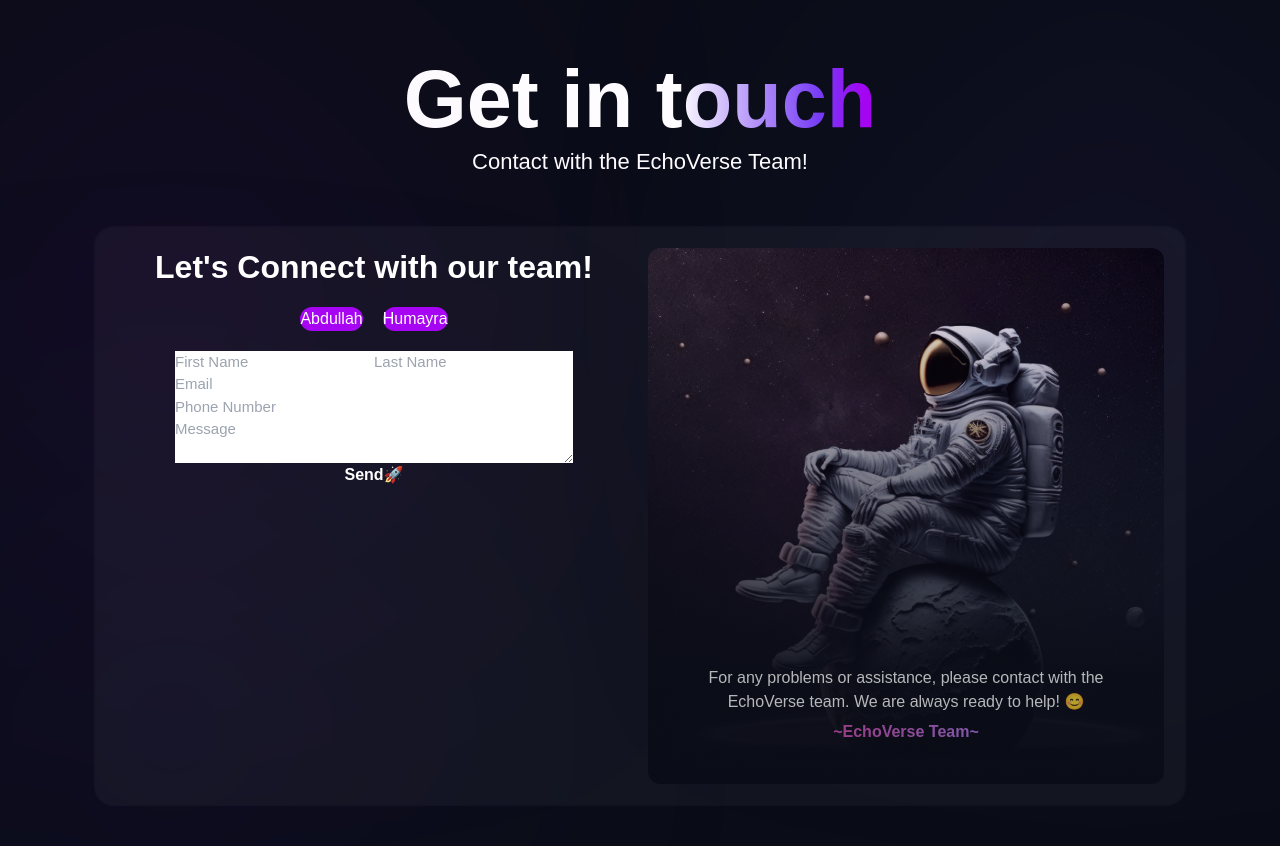
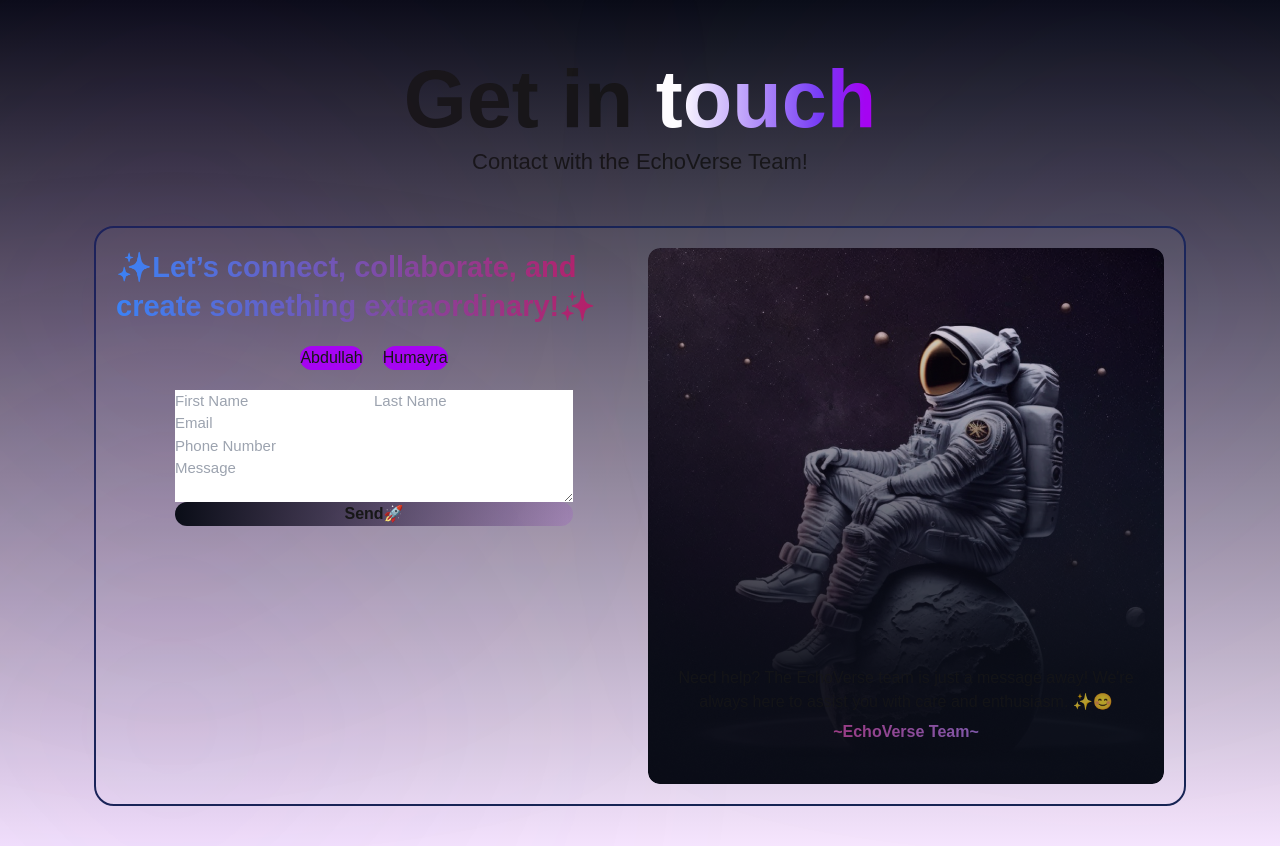
Before and after one commit to Humayra-Adiba/EchoChain, a Next.js app: page / in a window 1280 px wide. Built offline with nearby package versions, Linux system fonts and the light colour scheme.

Commit message:
some design fixed

```diff
--- a/src/app/page.tsx
+++ b/src/app/page.tsx
@@ -5,7 +5,7 @@
 
 const HomePage = () => {
   return (
-    <div className="flex justify-start items-center w-full flex-col h-full bg-background text-foreground pb-10">
+    <div className="flex justify-start items-center w-full flex-col h-full bg-gradient-to-b from-background to-primary/10 pb-10">
 
       <div className="text-center py-[50px]">
         <h1 className="md:text-[81px] text-[40px] font-extrabold leading-[99.06px] tracking-[-3%]">
@@ -18,14 +18,14 @@
           Contact with the EchoVerse Team!
         </p>
       </div>
-      <div className="w-full max-w-[1092px] mx-auto bg-[#FFFFFF0A] border-2 rounded-[20px] border-[#0A0D170D] relative">
+      <div className="w-full max-w-[1092px] mx-auto bg-[#FFFFFF0A] border-2 rounded-[20px] border-blue-950 relative ">
       <div className="left-0 top-0 absolute size-[152px] rounded-full blur-[200px] bg-primary" />
         <div className="right-0 top-0 absolute size-[152px] rounded-full blur-[200px] bg-secondary" />
         <div className="left-0 bottom-0 absolute size-[152px] rounded-full blur-[200px] bg-violet-800" />
 
         <div className="w-full h-full p-5 flex justify-between items-start relative z-20 flex-col md:flex-row">
           <div className="w-full max-w-[516px] relative flex flex-col justify-center items-center">
-           <h2 className="font-semibold md:text-[32px] text-[20px] md:leading-[39.06px] leading-[20px] tracking-[-2%]">Let's Connect with our team!</h2>
+           <h2 className="font-semibold md:text-[29px] text-[20px] md:leading-[39.06px] leading-[20px] tracking-[-2%] bg-gradient-to-r from-blue-500  to-pink-700 text-transparent bg-clip-text ">✨Let’s connect, collaborate, and create something extraordinary!✨</h2>
            <div className="flex flex-row gap-5 md:mt-5 mt-2 mb-2 md:mb-5">
             {persons.map((person) => (
               <PersonButton key={person.id}>{person.name}</PersonButton>
@@ -45,8 +45,8 @@
             />
 
             <div className="space-y-1.5 px-7 absolute bottom-10 text-center w-full">
-              <p className="opacity-70 md:text-[16px] text-[15px]">
-                For any problems or assistance, please contact with the EchoVerse team. We are always ready to help! 😊
+              <p className="opacity-70 md:text-[16px] text-[15px] ">
+              Need help? The EchoVerse team is just a message away! We're always here to assist you with care and enthusiasm. ✨😊
               </p>
               <p className="font-bold inline-block opacity-80 bg-gradient-to-r from-pink-600  to-indigo-400 text-transparent bg-clip-text md:px-32 px-8 ">~EchoVerse Team~</p>
             </div>
```
